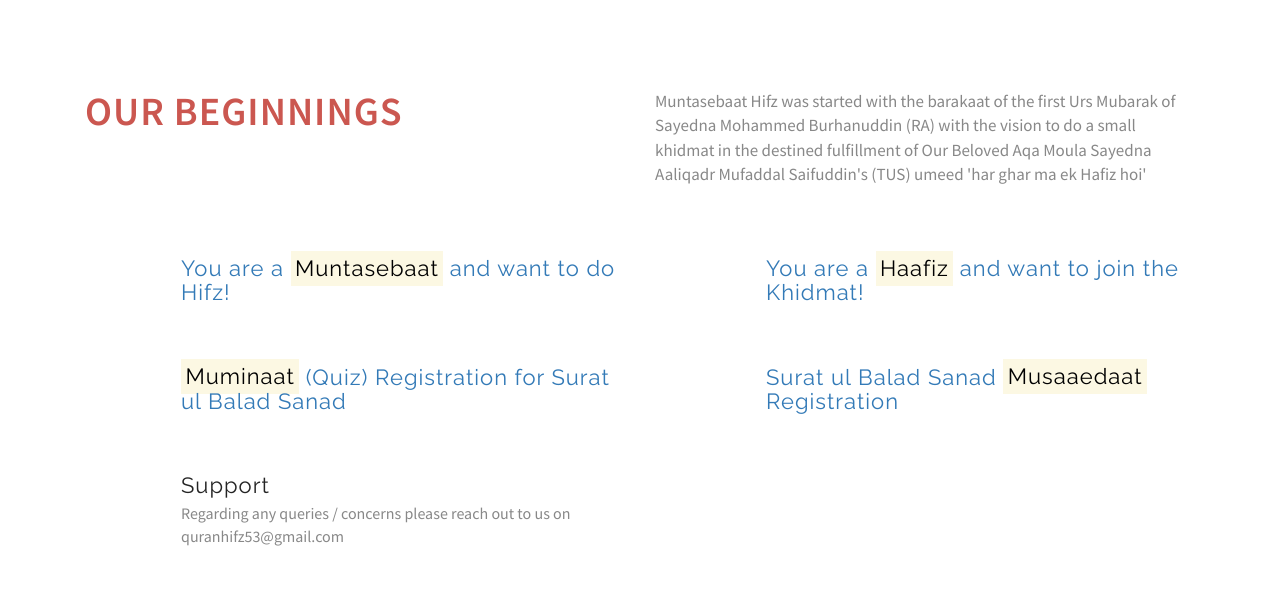
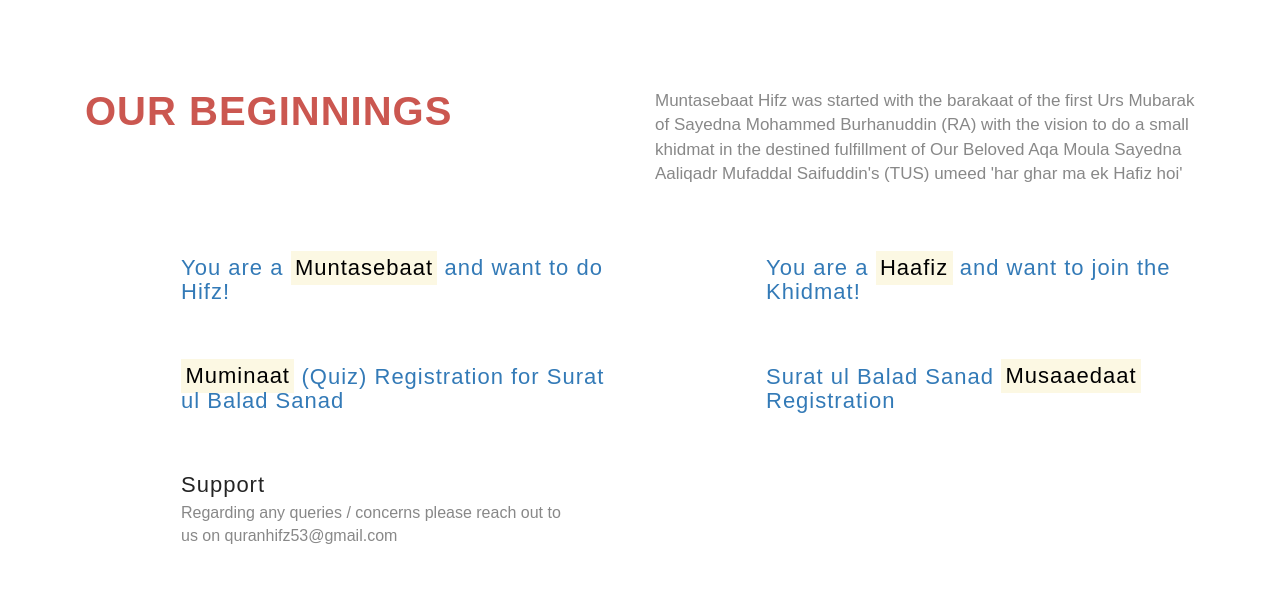
Before and after one commit to murtaza52/murtaza52.github.io, a plain HTML site: page index.html in a window 1280 px wide. Shown: the part 811-1425 px from the top of the page. Drawn offline with nearby package versions, Linux system fonts and the light colour scheme; some packages are replaced by stand-ins of ours; a script that the page names is missing.

Commit message:
removed external fonts

```diff
--- a/index.html
+++ b/index.html
@@ -5,9 +5,6 @@
         <meta name="viewport" content="width=device-width, initial-scale=1.0">
         <title>Muntasebaat Hifz</title>
         <link rel="stylesheet" href="https://maxcdn.bootstrapcdn.com/bootstrap/3.3.6/css/bootstrap.min.css" integrity="sha384-1q8mTJOASx8j1Au+a5WDVnPi2lkFfwwEAa8hDDdjZlpLegxhjVME1fgjWPGmkzs7" crossorigin="anonymous">
-        <link href='http://fonts.googleapis.com/css?family=Raleway:400,700,200,100,300,500,600,800,900' rel='stylesheet' type='text/css'>
-        <link href='http://fonts.googleapis.com/css?family=Pacifico' rel='stylesheet' type='text/css'>
-        <link href='http://fonts.googleapis.com/css?family=Source+Sans+Pro:200,300,400,600,700,700italic,900,400italic,300italic' rel='stylesheet' type='text/css'>
         <style>
 /*------------------------------------------/
 /-----------------Header--------------------/
```
